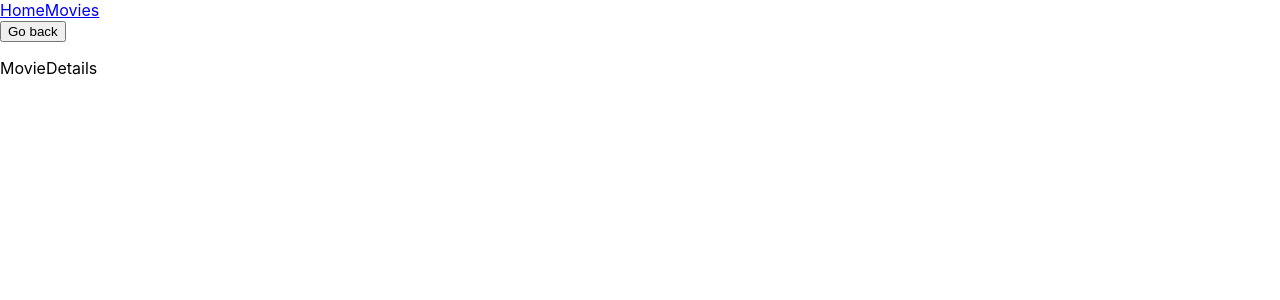
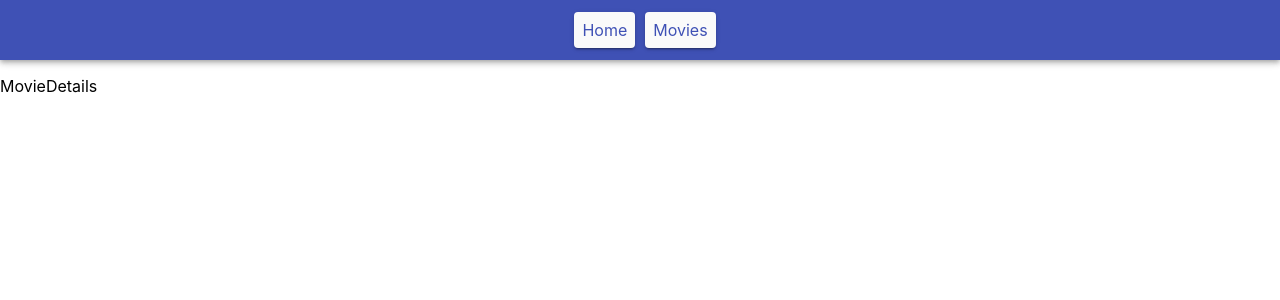
Before and after one commit to VladimirDegt/goit-react-hw-05-movies, a React (Create React App) app: page /goit-react-hw-05-movies/movies/1 in a window 1280 px wide. Shown: the top 300 px of the page. Built offline with nearby package versions, Linux system fonts and the light colour scheme.

Commit message:
запрос

```diff
--- a/src/components/Navbar/Navbar.jsx
+++ b/src/components/Navbar/Navbar.jsx
@@ -1,11 +1,13 @@
-import { NavLink } from "react-router-dom";
+import { StyledHeader, StyledNavLink } from "./Navbar.styled";
 
 function Navbar() {
   return (
-    <nav>
-      <NavLink to="/">Home</NavLink>
-      <NavLink to="/movies">Movies</NavLink>
-    </nav>
+    <StyledHeader>
+      <nav>
+        <StyledNavLink to="/">Home</StyledNavLink>
+        <StyledNavLink to="/movies">Movies</StyledNavLink>
+      </nav>
+    </StyledHeader>
     )
 };
 
--- /dev/null
+++ b/src/components/Navbar/Navbar.styled.jsx
@@ -0,0 +1,41 @@
+import styled from "@emotion/styled";
+import { NavLink } from "react-router-dom";
+
+export const StyledHeader = styled.header`
+  top: 0;
+  left: 0;
+  position: sticky;
+  display: flex;
+  justify-content: center;
+  align-items: center;
+  height: 40px;
+  padding: 10px;
+  color: #fff;
+  background-color: #3f51b5;
+  box-shadow: 0px 2px 4px -1px rgba(0, 0, 0, 0.2),
+  0px 4px 5px 0px rgba(0, 0, 0, 0.14), 0px 1px 10px 0px rgba(0, 0, 0, 0.12);
+`
+export const StyledNavLink = styled(NavLink)`
+  padding: 8px;
+  border-radius: 4px;
+  background-color: #FAFAFA;
+  text-align: center;
+  display: inline-block;
+  color: #3f51b5;
+  border: 0;
+  outline: none;
+  text-decoration: none;
+  cursor: pointer;
+  margin-left: 10px;
+  box-shadow: 0px 3px 1px -2px rgba(0, 0, 0, 0.2),
+  0px 2px 2px 0px rgba(0, 0, 0, 0.14), 0px 1px 5px 0px rgba(0, 0, 0, 0.12);
+  transition: all 250ms cubic-bezier(0.4, 0, 0.2, 1);
+
+  :hover,
+  :focus {
+  background-color: #3f51b5;
+  color: #fff;
+  border: 1px solid #fff;
+  }
+
+`
--- /dev/null
+++ b/src/components/TrendingMovies/TrendingMovies.jsx
@@ -0,0 +1,8 @@
+function TrendingMovies({trendingMovies}) {
+
+  return(
+    trendingMovies && trendingMovies.map((item)=><li>Заголовок</li>)
+    )
+};
+
+export default TrendingMovies;
--- a/src/pages/Home/Home.jsx
+++ b/src/pages/Home/Home.jsx
@@ -1,6 +1,20 @@
+import { useEffect, useState } from "react";
+import fetchMovies from "service/api-themoviedb";
+import TrendingMovies from "components/TrendingMovies/TrendingMovies";
+
+const request = 'trending/all/day';
+
 function Home() {
+    const [trendingMovies, settrendingMovies] = useState([fetchMovies(request).results]);
+
+
+
     return (
-        <p>Home</p>
+        <>
+        <h1>Trending today</h1>
+        <TrendingMovies trendingMovies={trendingMovies}/>
+        </>
+
     )
 };
 
--- a/src/pages/MovieDetails/MovieDetails.jsx
+++ b/src/pages/MovieDetails/MovieDetails.jsx
@@ -1,7 +1,8 @@
 function MovieDetails() {
+
+
   return (
     <>
-      <button >Go back</button>
       <p>MovieDetails</p>
     </>
   )
--- a/src/service/api-themoviedb.js
+++ b/src/service/api-themoviedb.js
@@ -3,8 +3,10 @@ import axios from "axios"
 const API_KEY = '203c8efd66ec76470e0f4b5662bc1dde';
 const BASE_URL = 'https://api.themoviedb.org/3/';
 
-function fetchMovies() {
-  return axios(`${BASE_URL}trending/all/day?api_key=${API_KEY}`)
+async function fetchMovies(request) {
+  const response = await axios(`${BASE_URL}${request}?api_key=${API_KEY}`);
+
+  return response.data
 };
 
 export default fetchMovies;
```
Also changed, not shown: src/components/TrendingMovies/TrendingMovies.styled.jsx (added).
